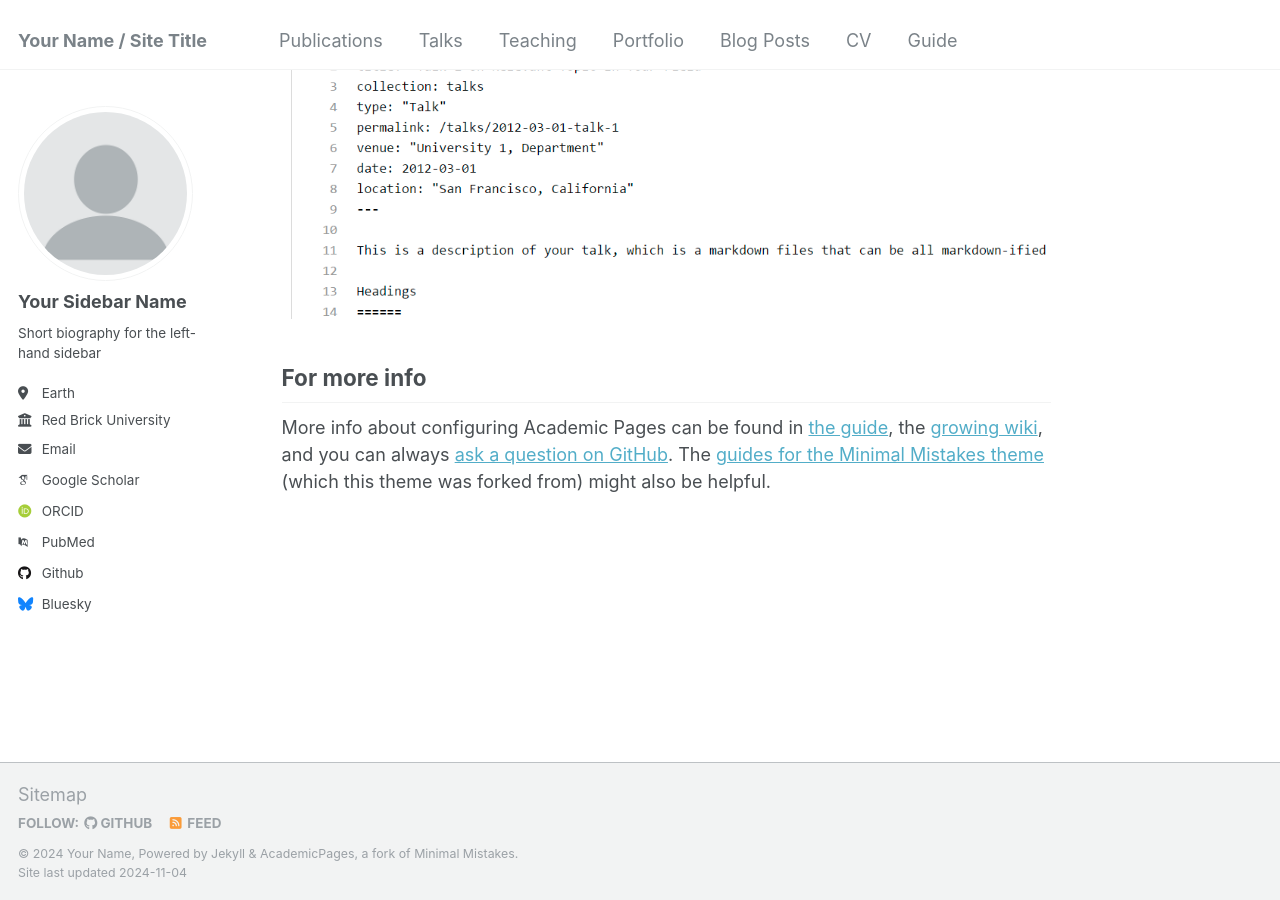
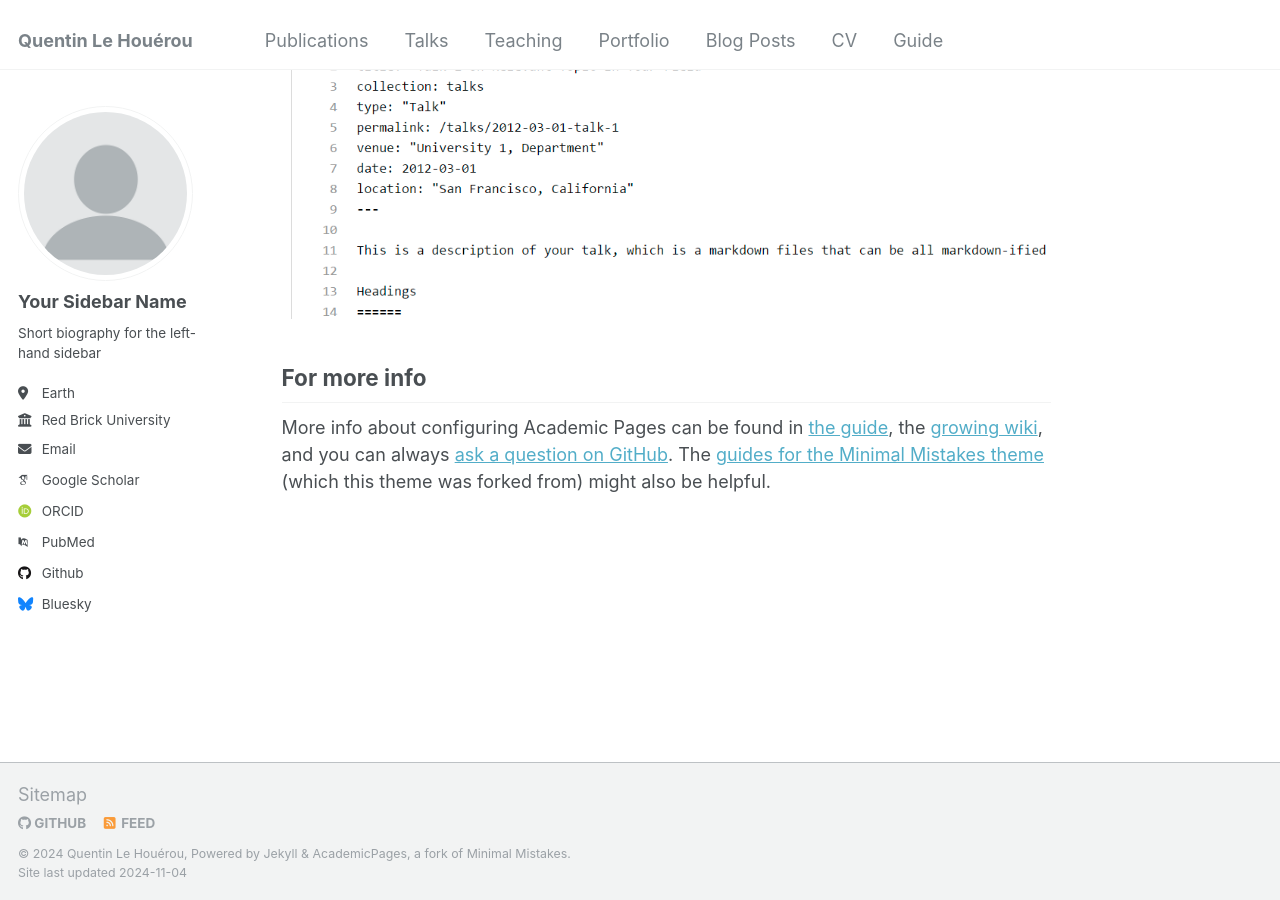
Before and after one commit to QuentinLH/quentinlh.github.io, a Jekyll site: the page built from _pages/about.md, in a window 1280 px wide and 900 px high, scrolled down 2643 px. Built offline with Jekyll 4.4.1, drawn with Linux system fonts in a browser that asks for light colours; some web fonts are replaced.

Commit message:
Update _config.yml
change template 1

```diff
--- a/_config.yml
+++ b/_config.yml
@@ -7,14 +7,14 @@
 # server process.
 
 # Basic Site Settings
-locale                   : "en-US"
-title                    : "Your Name / Site Title"
+locale                   : "fr_FR"
+title                    : "Quentin Le Houérou"
 title_separator          : "-"
-name                     : &name "Your Name"
-description              : &description "personal description"
-url                      : https://academicpages.github.io # the base hostname & protocol for your site e.g. "https://mmistakes.github.io"
+name                     : &name "Quentin Le Houérou"
+description              : &description "PhD student at Paris-East-Créteil University"
+url                      : https://quentinlh.github.io # the base hostname & protocol for your site e.g. "https://mmistakes.github.io"
 baseurl                  : "" # the subpath of your site, e.g. "/blog"
-repository               : "academicpages/academicpages.github.io"
+repository               : "quentinlh.github.io"
 
 # Site Author - The following control what appear as part of the author content on the side bar.
 #               If a field is blank the icon and link will not appear, otherwise it will be shown.
```
